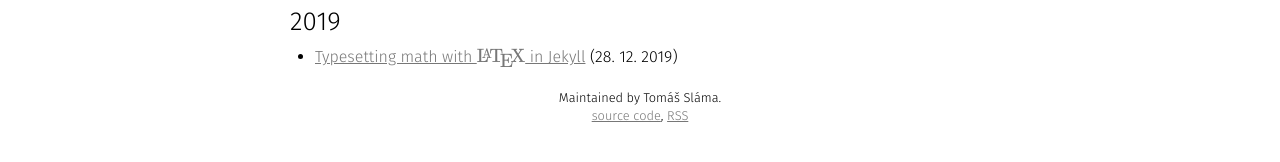
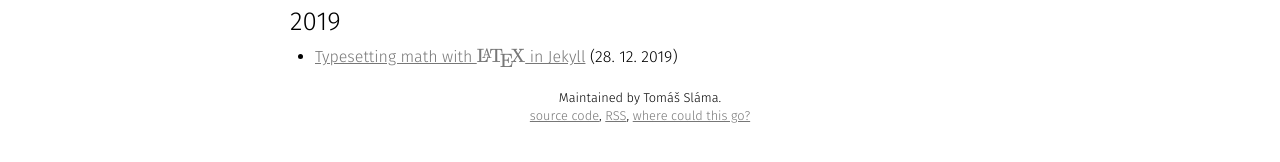
Before and after one commit to xiaoxiae/slama.dev, a Jekyll site: the page built from index.md, in a window 1280 px wide. Shown: the part 612-774 px from the top of the page. Built offline with Jekyll 4.4.1, drawn with Linux system fonts in a browser that asks for light colours.

Commit message:
add link to meziklasi.cz

```diff
--- a/_layouts/default.html
+++ b/_layouts/default.html
@@ -60,7 +60,7 @@
 
 			<footer>
 				<p>Maintained by Tomáš Sláma.<br>
-				<a href="https://github.com/xiaoxiae/slama.dev">source code</a>, <a href="{{ site.url }}/feed.xml">RSS</a> </p>
+				<a href="https://github.com/xiaoxiae/slama.dev">source code</a>, <a href="{{ site.url }}/feed.xml">RSS</a>,  <a href="https://meziklasi.cz/">where could this go?</a></p>
 			</footer>
 		</div>
 	</body>
```
